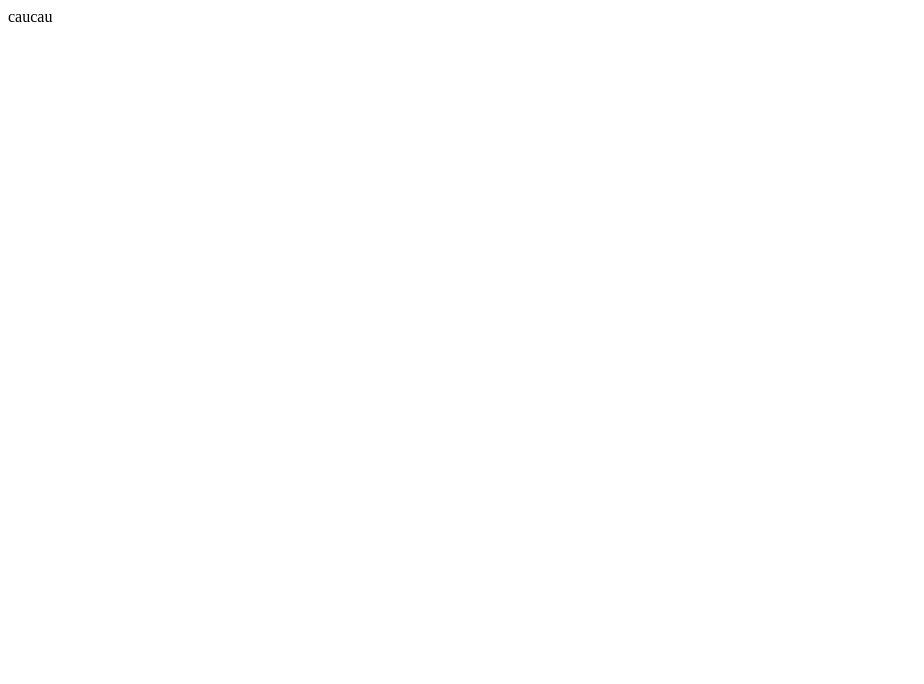
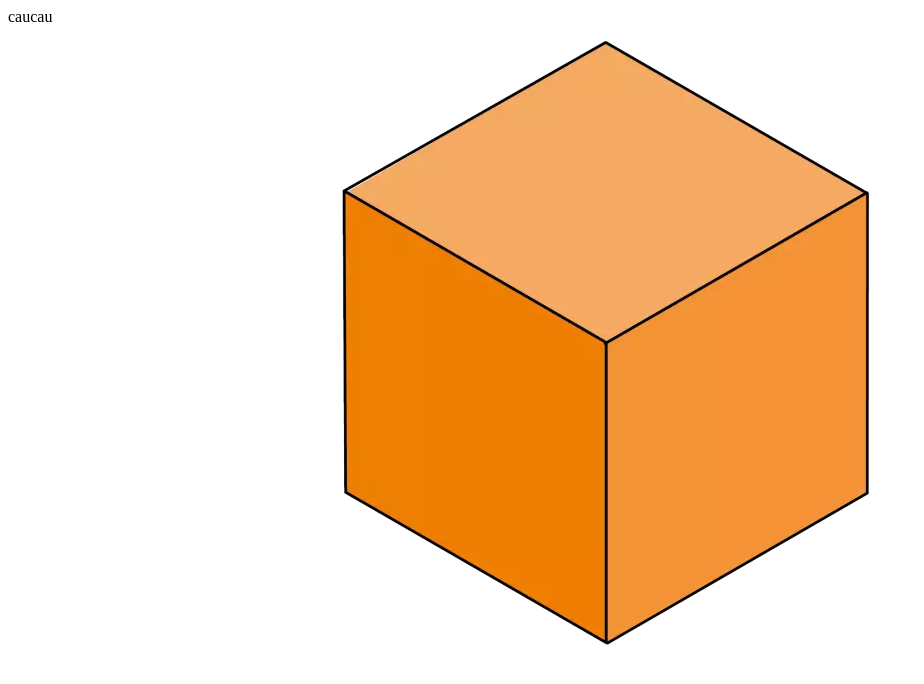
Before and after one commit to dimuslv/htmllapa, a plain HTML site: page index.html in a window 1280 px wide. Shown: the whole page, without its empty margins (0-924 px from the left). Drawn offline with Linux system fonts and the light colour scheme.

Commit message:
Pievienoju kodu, kas attēlu parāda

```diff
--- a/index.html
+++ b/index.html
@@ -1,5 +1,6 @@
 <html>
 
 caucau
-
+<br>
+<image src="kubs.webp"/>
 </html>
```
Also changed, not shown: 1 other file.
